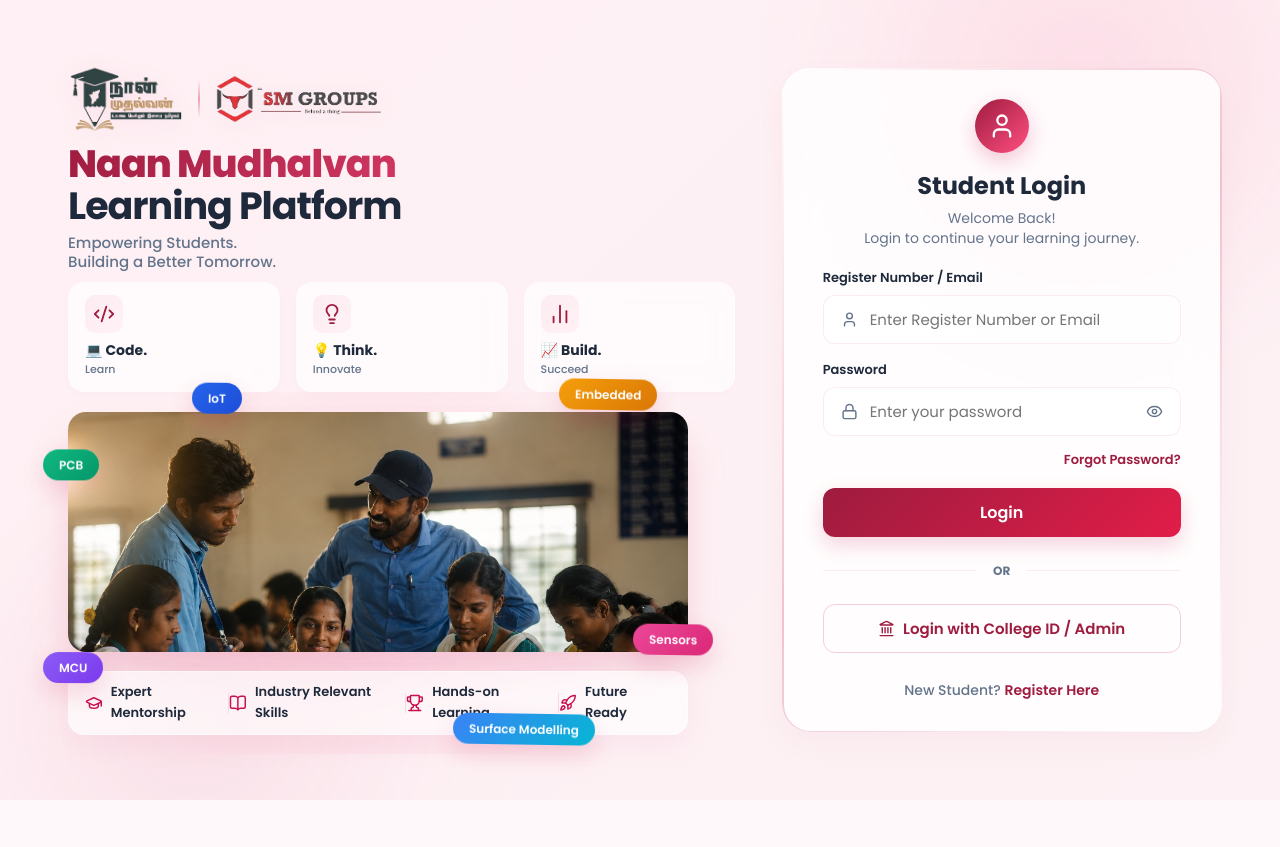
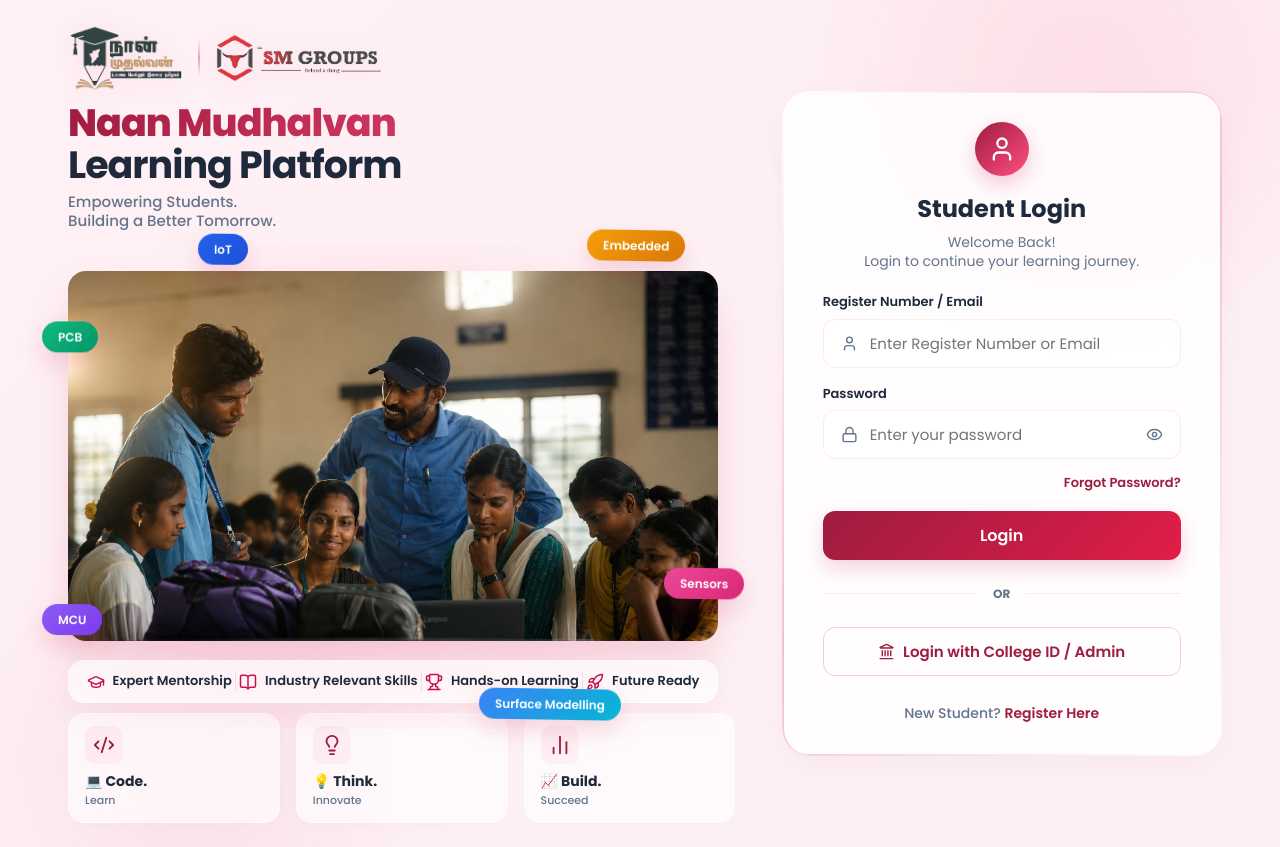
Before and after one commit to optimeio/SM_NM_Lms_Project, a React (Vite) app in the folder frontend/: page /login in a window 1280 px wide. Before the commit the page ends 800 px from the top, so only its background shows below. Built offline with nearby package versions, Linux system fonts and the light colour scheme.

Commit message:
Update login page styles and index CSS

```diff
--- a/frontend/src/index.css
+++ b/frontend/src/index.css
@@ -122,7 +122,10 @@
   box-shadow: 0 8px 28px rgba(196, 30, 58, 0.3);
 }
 
-@media (max-width: 480px) {
+/* @media (max-width: 480px) { */
+
+@media(min-width: 769px) and (max-width: 1366px){
+
   .section-title {
     font-size: 26px;
   }
@@ -132,6 +135,25 @@
   .btn {
     padding: 10px 22px;
     font-size: 14px;
+  }
+  .students-photo {
+    max-height: 370px !important;
+    height: auto !important;
+  }
+  .students-illustration {
+    max-width: 650px !important;
+    margin-top: 30px !important;
+  }
+}
+
+@media(min-width: 1367px) {
+  .students-photo {
+    max-height: 440px !important;
+    height: auto !important;
+  }
+  .students-illustration {
+    max-width: 700px !important;
+    margin-top: 30px !important;
   }
 }
 
--- a/frontend/src/pages/Login.jsx
+++ b/frontend/src/pages/Login.jsx
@@ -134,39 +134,6 @@
           Empowering Students.<br />Building a Better Tomorrow.
         </p>
 
-        {/* Feature Cards Row */}
-        <div className="hero-badges-row">
-          <div className="hero-badge-item">
-            <div className="hbi-icon-wrapper">
-              <Code2 size={22} />
-            </div>
-            <div className="hbi-text-container">
-              <span className="hbi-title">💻 Code.</span>
-              <span className="hbi-sub">Learn</span>
-            </div>
-          </div>
-
-          <div className="hero-badge-item">
-            <div className="hbi-icon-wrapper">
-              <Lightbulb size={22} />
-            </div>
-            <div className="hbi-text-container">
-              <span className="hbi-title">💡 Think.</span>
-              <span className="hbi-sub">Innovate</span>
-            </div>
-          </div>
-
-          <div className="hero-badge-item">
-            <div className="hbi-icon-wrapper">
-              <BarChart2 size={22} />
-            </div>
-            <div className="hbi-text-container">
-              <span className="hbi-title">📈 Build.</span>
-              <span className="hbi-sub">Succeed</span>
-            </div>
-          </div>
-        </div>
-
         {/* Student image with floating tech pills */}
         <div className="students-illustration">
           <div className="image-glow-backdrop" />
@@ -201,6 +168,39 @@
             <div className="feature-strip-item">
               <Rocket size={18} color="#C8104D" />
               <span>Future Ready</span>
+            </div>
+          </div>
+        </div>
+
+        {/* Feature Cards Row */}
+        <div className="hero-badges-row">
+          <div className="hero-badge-item">
+            <div className="hbi-icon-wrapper">
+              <Code2 size={22} />
+            </div>
+            <div className="hbi-text-container">
+              <span className="hbi-title">💻 Code.</span>
+              <span className="hbi-sub">Learn</span>
+            </div>
+          </div>
+
+          <div className="hero-badge-item">
+            <div className="hbi-icon-wrapper">
+              <Lightbulb size={22} />
+            </div>
+            <div className="hbi-text-container">
+              <span className="hbi-title">💡 Think.</span>
+              <span className="hbi-sub">Innovate</span>
+            </div>
+          </div>
+
+          <div className="hero-badge-item">
+            <div className="hbi-icon-wrapper">
+              <BarChart2 size={22} />
+            </div>
+            <div className="hbi-text-container">
+              <span className="hbi-title">📈 Build.</span>
+              <span className="hbi-sub">Succeed</span>
             </div>
           </div>
         </div>
```
Also changed, not shown: 1 other file (tests, documents, lock files or other folders).
